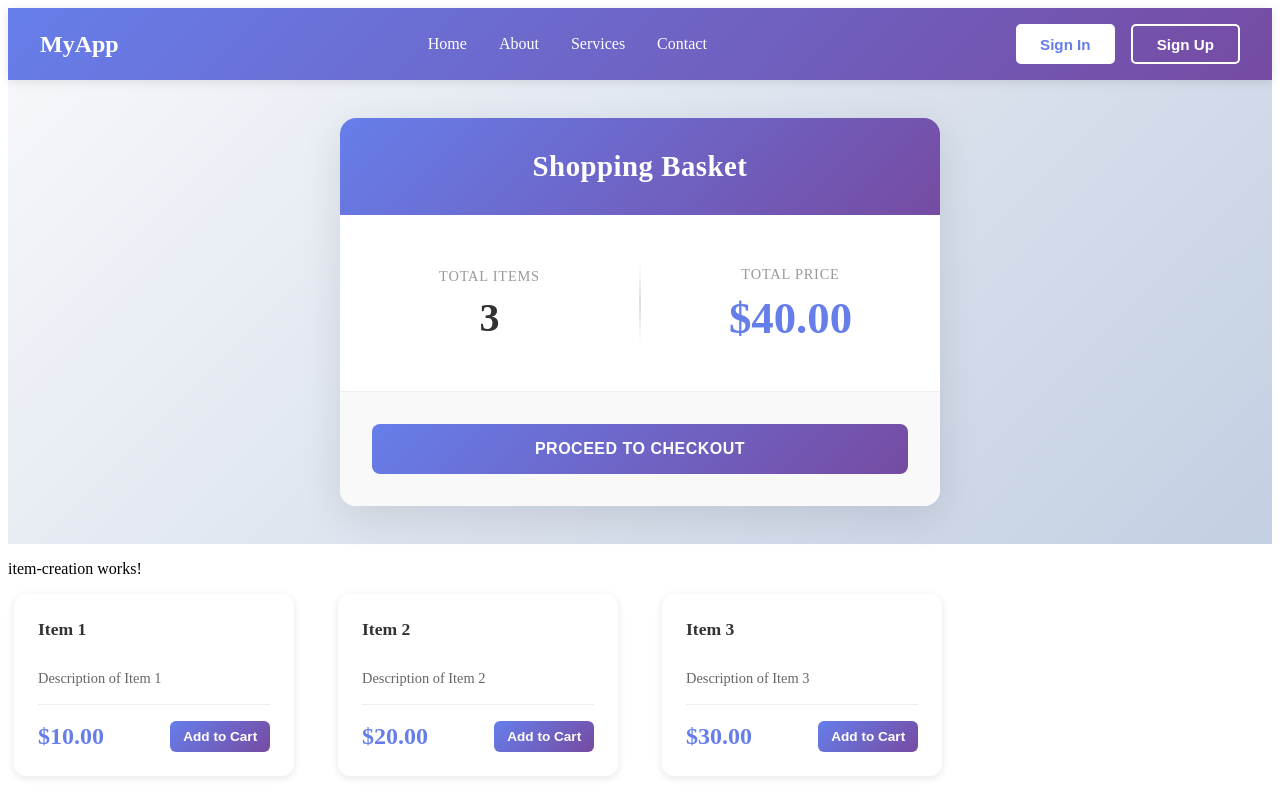
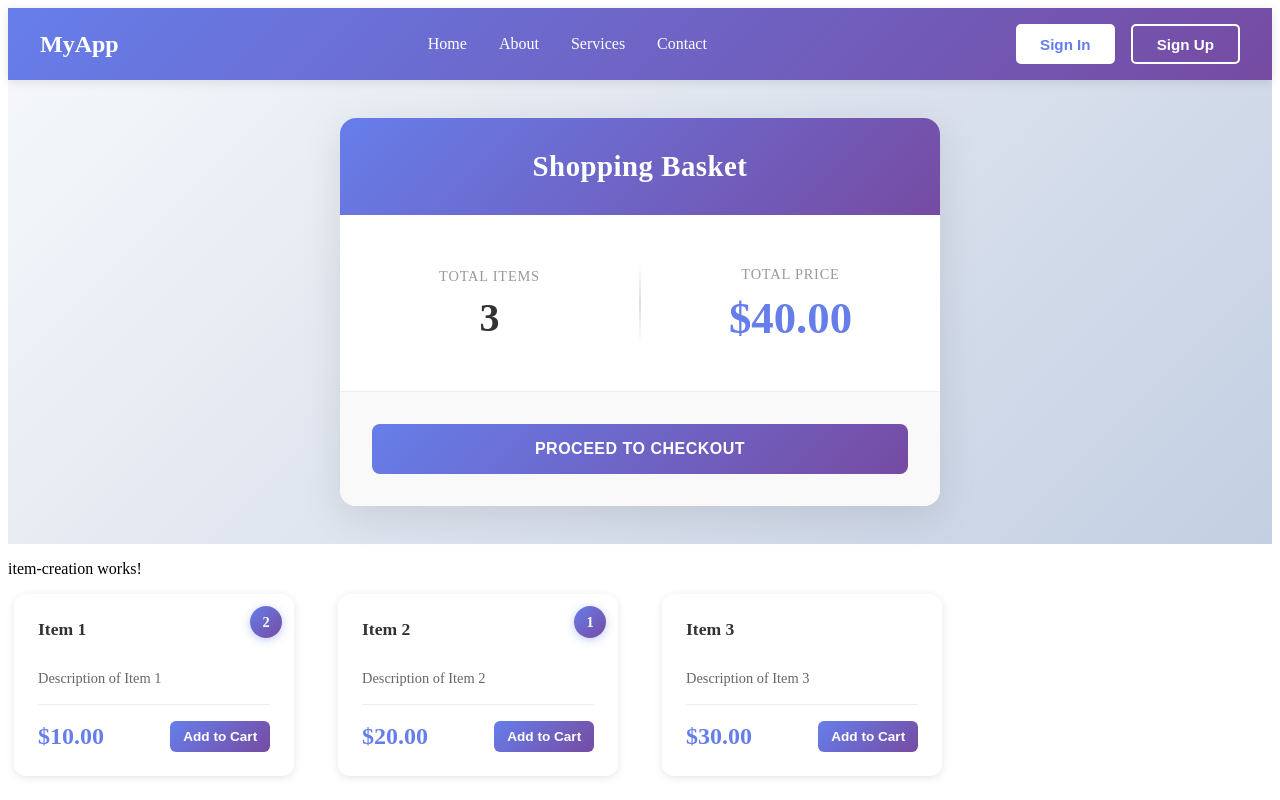
Before and after one commit to Mohamed00Farhi/myAngularApp, an Angular app: page / in a window 1280 px wide. Built offline with nearby package versions, Linux system fonts and the light colour scheme.

Commit message:
Added a badge for item card displaying total added

```diff
--- a/src/app/items/item/item.css
+++ b/src/app/items/item/item.css
@@ -7,11 +7,45 @@
   display: flex;
   flex-direction: column;
   height: 100%;
+  position: relative;
 }
 
 .item-card:hover {
   box-shadow: 0 8px 16px rgba(0, 0, 0, 0.15);
   transform: translateY(-4px);
+}
+
+.quantity-badge {
+  position: absolute;
+  top: 12px;
+  right: 12px;
+  background: linear-gradient(135deg, #667eea 0%, #764ba2 100%);
+  color: white;
+  width: 32px;
+  height: 32px;
+  border-radius: 50%;
+  display: flex;
+  align-items: center;
+  justify-content: center;
+  font-weight: 700;
+  font-size: 0.9rem;
+  box-shadow: 0 2px 8px rgba(102, 126, 234, 0.4);
+  z-index: 10;
+  animation: pulse 0.5s ease;
+}
+
+@keyframes pulse {
+  0% {
+    transform: scale(0.8);
+    opacity: 0;
+  }
+  50% {
+    transform: scale(1.1);
+  }
+  100% {
+    transform: scale(1);
+    opacity: 1;
+  }
 }
 
 .item-image-container {
--- a/src/app/items/item/item.html
+++ b/src/app/items/item/item.html
@@ -1,4 +1,9 @@
 <div class="item-card">
+    @if (totalAdded > 0) {
+  <div class="quantity-badge">
+    {{ totalAdded }}
+  </div>
+}
 
   <div class="item-content">
     <h3 class="item-name">{{ item.name }}</h3>
--- a/src/app/items/item/item.ts
+++ b/src/app/items/item/item.ts
@@ -15,4 +15,8 @@ export class Item {
   onAddToCart() {
     this.itemsService.addItemToBasket(this.item);
   }
+
+  get totalAdded() {
+    return this.itemsService.getTotalForItem(this.item.id);
+  }
 }
--- a/src/app/items/items.service.ts
+++ b/src/app/items/items.service.ts
@@ -59,6 +59,10 @@ export class ItemsService {
       this.saveDataToLocalStorage();
     }
 
+    getTotalForItem(itemId: number) {
+      const line = this.itemBasket.lines.find(line => line.itemId === itemId);
+      return line ? line.quantity : 0;
+    }
 
     loadDataFromLocalStorage(): void {
       try {
```
